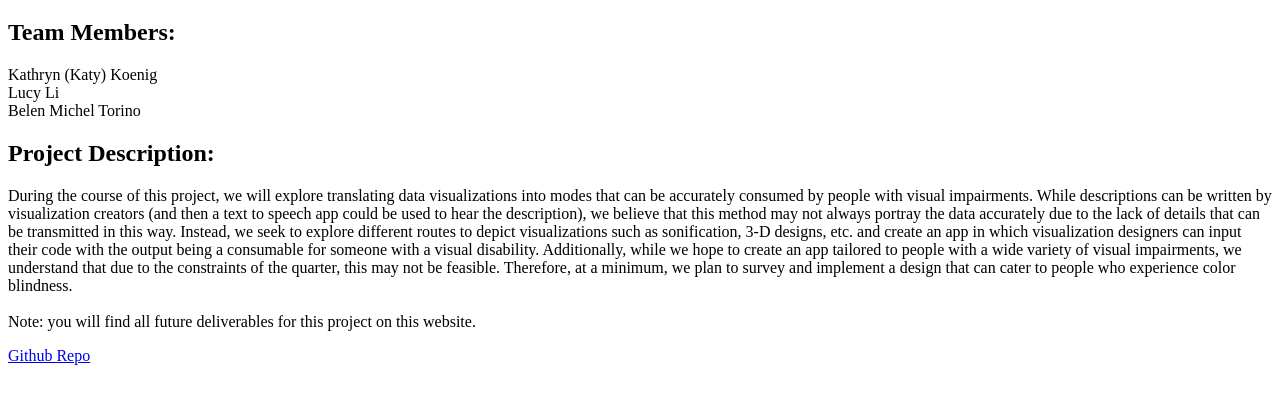
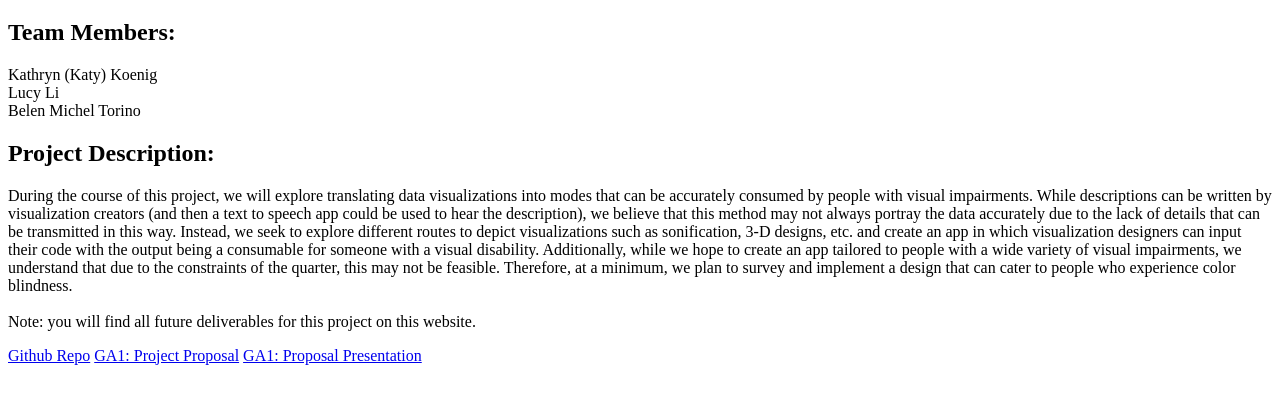
Before and after one commit to katykoenig/reimagined-vis, a plain HTML site: page index.html in a window 1280 px wide. Shown: the part 87-490 px from the top of the page. Drawn offline with Linux system fonts and the light colour scheme.

Commit message:
adding proposal docs

```diff
--- a/index.html
+++ b/index.html
@@ -13,4 +13,6 @@ Belen Michel Torino</p>
 <br>
 Note: you will find all future deliverables for this project on this website.</p>
 <a href="https://github.com/katykoenig/reimagined-vis">Github Repo</a>
+<a href="/GA1/project_proposal.pdf">GA1: Project Proposal</a>
+<a href="/GA1/project_proposal_presentation.pdf">GA1: Proposal Presentation</a>
 </html>
```
